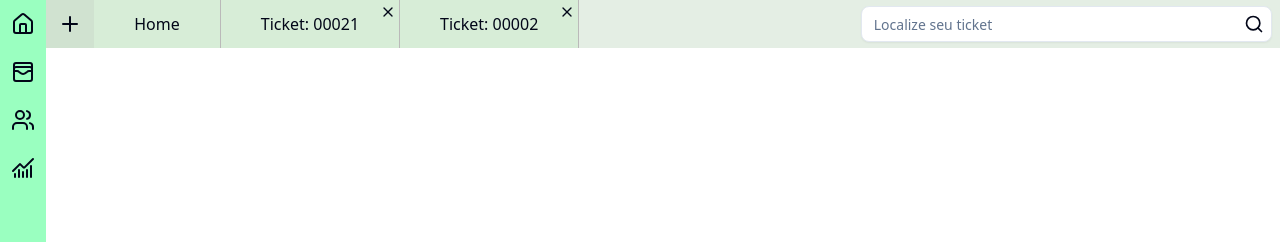
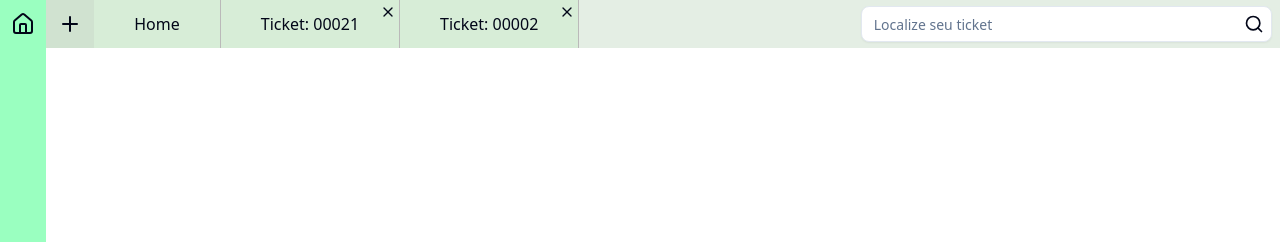
Before and after one commit to Fourt14n/tick-desk-front, a React (Vite) app: page / in a window 1280 px wide. Shown: the top 242 px of the page. Built offline with nearby package versions, Linux system fonts and the light colour scheme; sample sign-in values are in the browser's storage.

Commit message:
feat: Criando hook de permissionamento

```diff
--- a/src/components/FixedLayout/FixedLayout.tsx
+++ b/src/components/FixedLayout/FixedLayout.tsx
@@ -5,12 +5,13 @@ import { useTabs } from "@/store/TabsStore";
 import HeaderCardTab from "../HeaderCardTab/HeaderCardTab";
 import { useNavigate } from "react-router";
 import { ScrollArea } from "../ui/scroll-area";
+import usePermission, { PermissionsRoles } from "@/hooks/usePermission";
 
 export default function FixedLayout({ TelaAtual }: { TelaAtual: JSX.Element }) {
     const navigate = useNavigate();
     const tabs = useTabs((state) => state.tabs);
 
-    function DisconnectUser(){
+    function DisconnectUser() {
         sessionStorage.removeItem("Token_TickDesk");
         navigate("/Login");
     }
@@ -24,15 +25,24 @@ export default function FixedLayout({ TelaAtual }: { TelaAtual: JSX.Element }) {
                         <div onClick={() => navigate("/Home")} className="flex justify-center items-center h-12 cursor-pointer hover:bg-white hover:rounded-full">
                             <Home />
                         </div>
+                        {
+                            usePermission({ minPermission: PermissionsRoles.SUPORT }) &&
                             <div onClick={() => navigate("/Listagem/Tickets")} className="flex justify-center items-center h-12 cursor-pointer hover:bg-white hover:rounded-full">
                                 <WalletCards />
                             </div>
+                        }
+                        {
+                            usePermission({ minPermission: PermissionsRoles.GERENT }) &&
                             <div onClick={() => navigate("/Listagem/Users")} className="flex justify-center items-center h-12 cursor-pointer hover:bg-white hover:rounded-full">
                                 <Users />
                             </div>
+                        }
+                        {
+                            usePermission({minPermission: PermissionsRoles.GERENT}) &&
                             <div onClick={() => navigate("/Dashboards/")} className="flex justify-center items-center h-12 cursor-pointer hover:bg-white hover:rounded-full">
                                 <ChartNoAxesCombined />
                             </div>
+                        }
                     </div>
                     <div className="flex flex-col w-full">
                         <div onClick={DisconnectUser} className="flex justify-center items-center h-12 cursor-pointer hover:bg-red-200 hover:rounded-full">
--- /dev/null
+++ b/src/hooks/usePermission.ts
@@ -0,0 +1,24 @@
+import useUser from "./useUser";
+
+
+export enum PermissionsRoles {
+    CLIENT,
+    SUPORT,
+    GERENT,
+    ADMIN
+}
+
+export type Permission = {
+    minPermission: PermissionsRoles,
+}
+
+export default function usePermission({ minPermission }: Permission) {
+    const token = useUser(sessionStorage.getItem("Token_TickDesk")!);
+    const userPermission = PermissionsRoles[token.role as keyof typeof PermissionsRoles];
+
+    if (userPermission >= minPermission)
+        return true;
+    else
+        return false
+
+}
```
Lines whose indentation alone changed are shown as unchanged.
